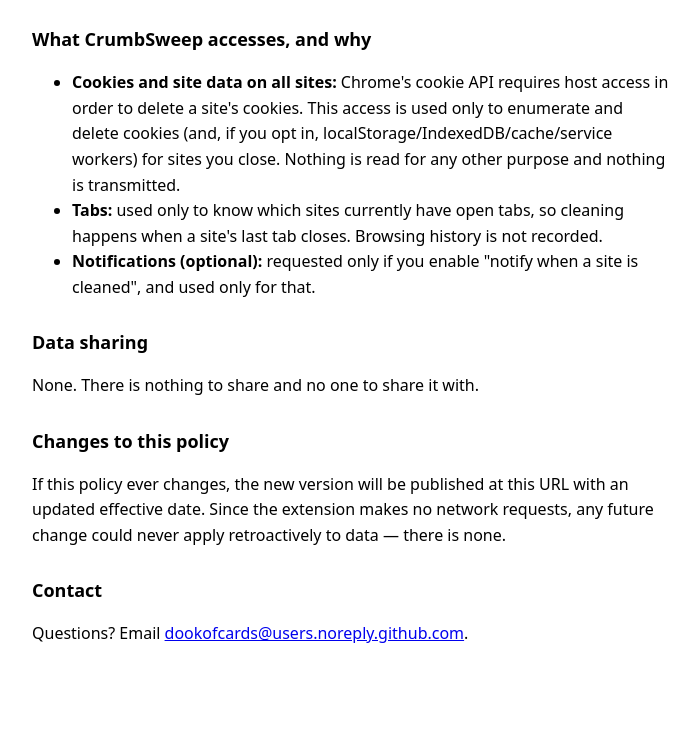
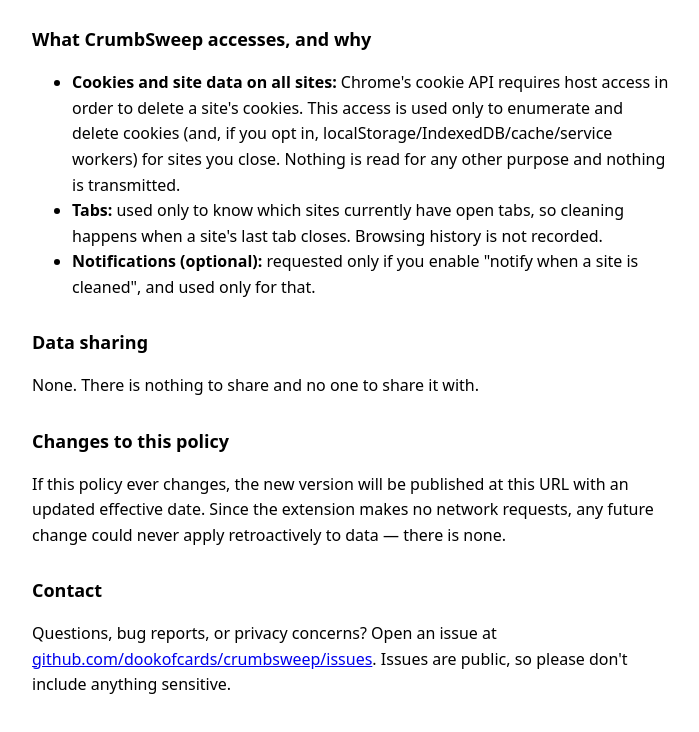
Before and after one commit to dookofcards/crumbsweep, a website: page docs/privacy-policy.html in a window 1280 px wide. Shown: the part 543-1275 px from the top of the page, without its empty margins (288-987 px from the left). Drawn offline with Linux system fonts and the light colour scheme.

Commit message:
Point privacy policy contact to GitHub issues

```diff
--- a/docs/privacy-policy.html
+++ b/docs/privacy-policy.html
@@ -84,8 +84,10 @@
 
     <h2>Contact</h2>
     <p>
-      Questions? Email
-      <a href="mailto:dookofcards@users.noreply.github.com">dookofcards@users.noreply.github.com</a>.
+      Questions, bug reports, or privacy concerns? Open an issue at
+      <a href="https://github.com/dookofcards/crumbsweep/issues"
+        >github.com/dookofcards/crumbsweep/issues</a
+      >. Issues are public, so please don't include anything sensitive.
     </p>
   </body>
 </html>
```
